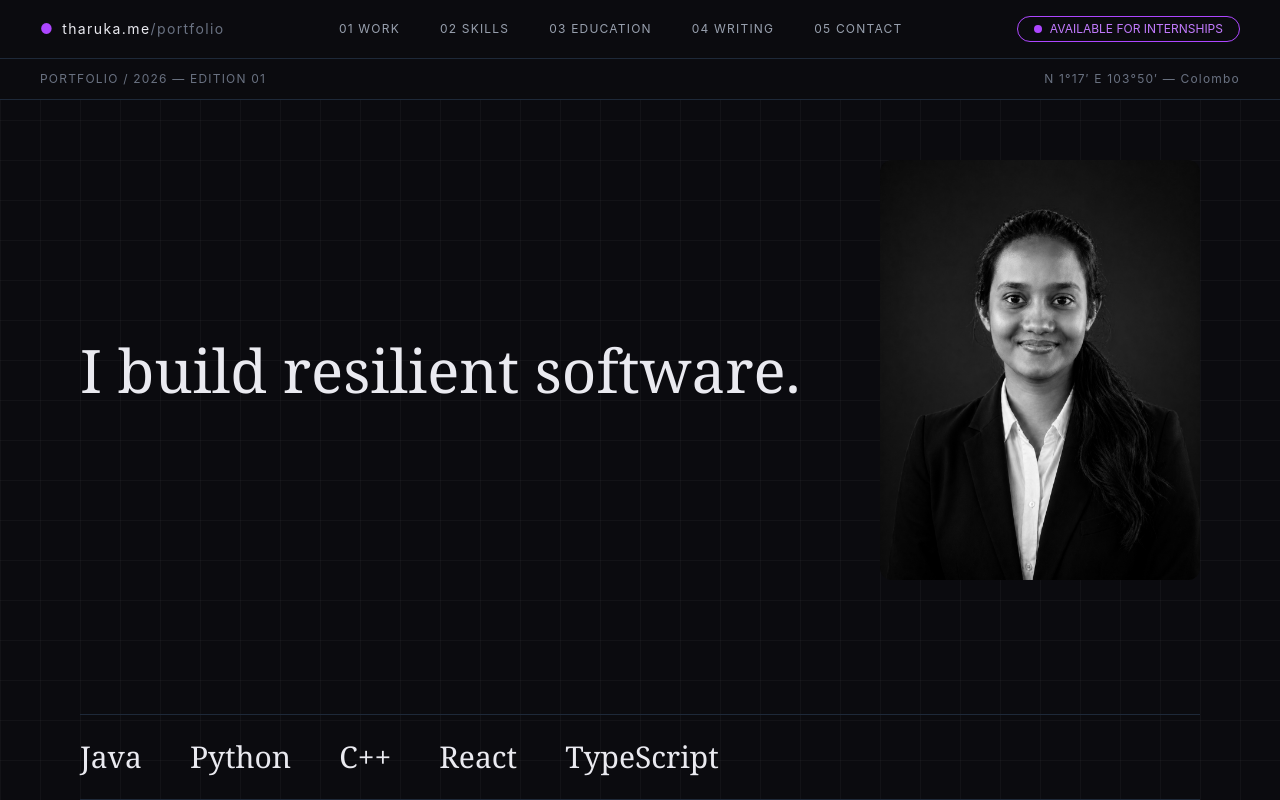
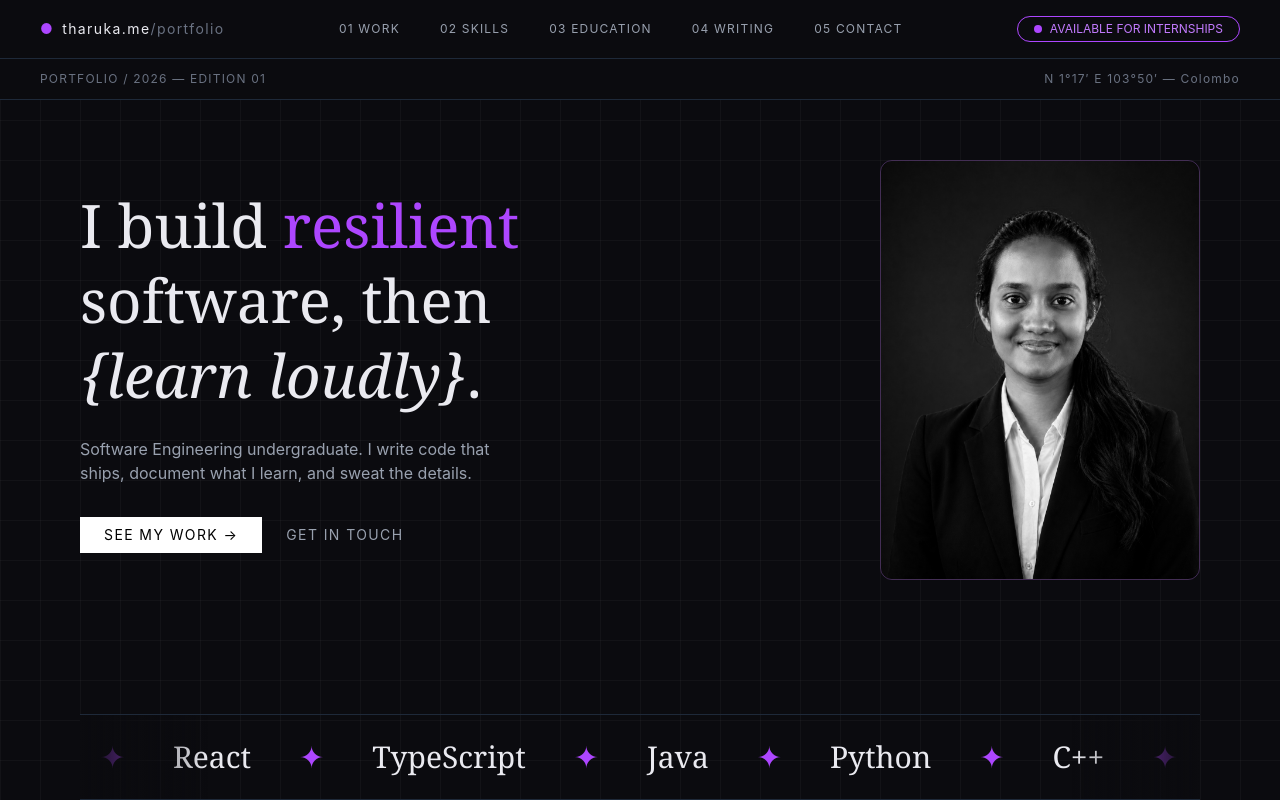
Before and after one commit to TharukaThennakoon/My-Portfolio, a React (Vite) app: page / in a window 1280 px wide. Shown: the top 800 px of the page. Built offline with nearby package versions, Linux system fonts and the light colour scheme.

Commit message:
Final Hero section with animations and marquee fade

```diff
--- a/src/sections/Hero.jsx
+++ b/src/sections/Hero.jsx
@@ -1,33 +1,96 @@
-// Commit 5 - Add scrolling tech stack marquee
+// Commit 6 - Final Hero section with animations and marquee fade
 import profile from "../assets/me.png";
 
 export default function Hero() {
+
+  const scrollToContact = () => {
+    document.getElementById("contact").scrollIntoView({
+      behavior: "smooth",
+    });
+  };
+
   return (
     <section className="pt-40 px-20 min-h-screen flex flex-col justify-between">
 
       <div className="flex items-center justify-between">
+
         <div>
           <h1 className="text-6xl font-serif leading-tight">
-            I build resilient software.
+            I build <span className="text-purple-500">resilient</span><br />
+            software, then<br />
+            <span className="italic">{`{learn loudly}`}</span>.
           </h1>
+
+          <p className="mt-6 text-gray-400 max-w-md">
+            Software Engineering undergraduate. I write code that ships,
+            document what I learn, and sweat the details.
+          </p>
+
+          <div className="mt-8 flex gap-6 items-center">
+
+            <a
+              href="#work"
+              className="bg-white text-black px-6 py-2 text-sm tracking-widest hover:bg-gray-200 transition"
+            >
+              SEE MY WORK →
+            </a>
+
+            <button
+              onClick={scrollToContact}
+              className="text-sm tracking-widest text-gray-400 hover:text-white transition"
+            >
+              GET IN TOUCH
+            </button>
+
+          </div>
         </div>
 
-        <div>
+        <div className="relative">
           <img
             src={profile}
             alt="profile"
-            className="w-80 h-105 object-cover grayscale rounded-xl"
+            className="w-80 h-105 object-cover grayscale rounded-xl border border-gray-800"
           />
+
+          <div className="absolute inset-0 rounded-xl border border-purple-500 opacity-20"></div>
         </div>
+
       </div>
 
-      <div className="mt-20 border-t border-b border-gray-800 py-6">
-        <div className="flex gap-12 whitespace-nowrap text-3xl font-serif">
-          <span>Java</span>
-          <span>Python</span>
-          <span>C++</span>
-          <span>React</span>
-          <span>TypeScript</span>
+      <div className="relative mt-20 overflow-hidden border-t border-b border-gray-800 py-6">
+
+        <div className="absolute left-0 top-0 h-full w-32 bg-linear-to-r from-[#0b0b0f] to-transparent z-10"></div>
+
+        <div className="absolute right-0 top-0 h-full w-32 bg-linear-to-l from-[#0b0b0f] to-transparent z-10"></div>
+
+        <div className="flex w-max animate-marquee hover:[animation-play-state:paused]">
+
+          <div className="flex items-center gap-12 whitespace-nowrap text-3xl font-serif pr-12">
+            <span>Java</span>
+            <span className="text-purple-500">✦</span>
+            <span>Python</span>
+            <span className="text-purple-500">✦</span>
+            <span>C++</span>
+            <span className="text-purple-500">✦</span>
+            <span>React</span>
+            <span className="text-purple-500">✦</span>
+            <span>TypeScript</span>
+            <span className="text-purple-500">✦</span>
+          </div>
+
+          <div className="flex items-center gap-12 whitespace-nowrap text-3xl font-serif pr-12">
+            <span>Java</span>
+            <span className="text-purple-500">✦</span>
+            <span>Python</span>
+            <span className="text-purple-500">✦</span>
+            <span>C++</span>
+            <span className="text-purple-500">✦</span>
+            <span>React</span>
+            <span className="text-purple-500">✦</span>
+            <span>TypeScript</span>
+            <span className="text-purple-500">✦</span>
+          </div>
+
         </div>
       </div>
 
```
